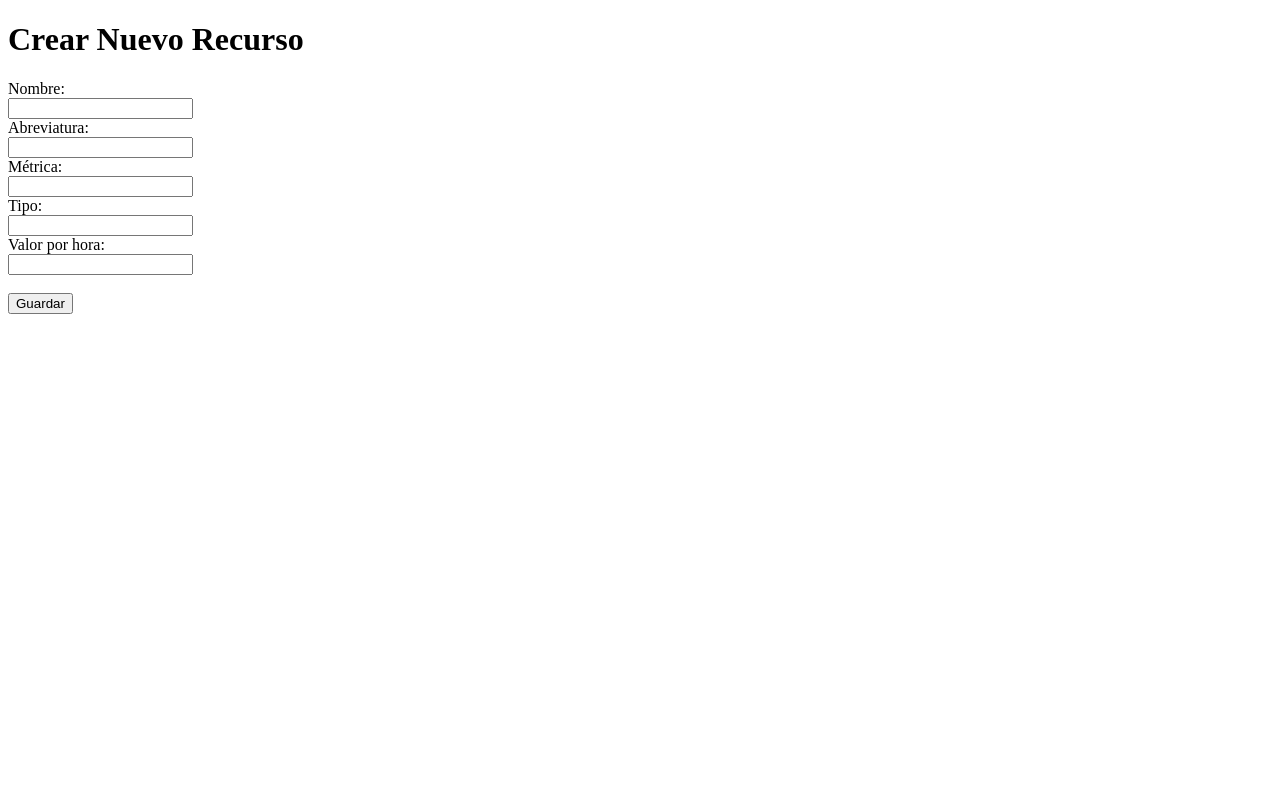
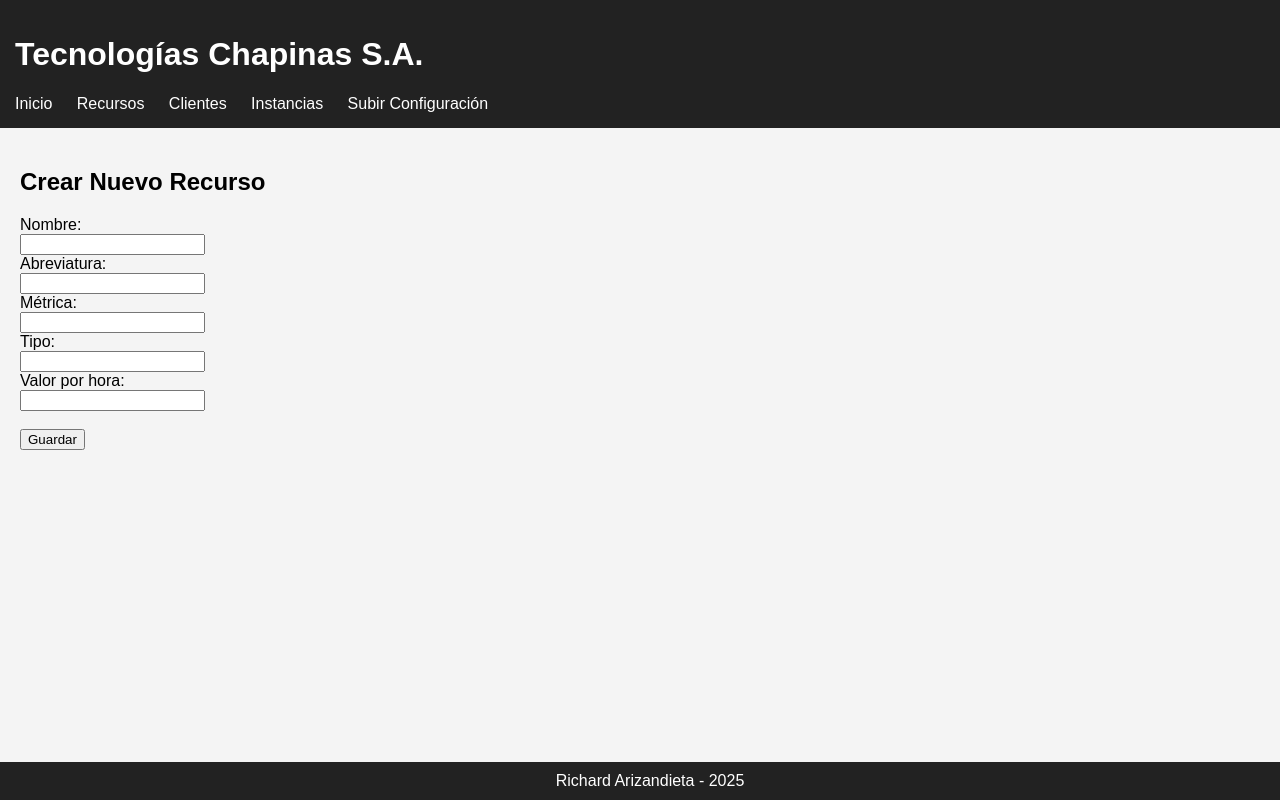
Before and after one commit to natstyles/IPC2_Proyecto3_202400111, a Django app: page /recursos/nuevo/ in a window 1280 px wide. Run offline with Django 5.2, Linux system fonts and the light colour scheme.

Commit message:
Heredar base.html

```diff
--- a/frontend/frontend/settings.py
+++ b/frontend/frontend/settings.py
@@ -11,6 +11,7 @@ https://docs.djangoproject.com/en/5.2/ref/settings/
 """
 
 from pathlib import Path
+import os
 
 # Build paths inside the project like this: BASE_DIR / 'subdir'.
 BASE_DIR = Path(__file__).resolve().parent.parent
@@ -58,7 +59,7 @@ ROOT_URLCONF = 'frontend.urls'
 TEMPLATES = [
     {
         'BACKEND': 'django.template.backends.django.DjangoTemplates',
-        'DIRS': [],
+        'DIRS': [os.path.join(BASE_DIR, 'templates')],
         'APP_DIRS': True,
         'OPTIONS': {
             'context_processors': [
--- a/frontend/recursos/templates/recursos/nuevo.html
+++ b/frontend/recursos/templates/recursos/nuevo.html
@@ -1,11 +1,10 @@
 <!DOCTYPE html>
-<html lang="es">
-<head>
-    <meta charset="UTF-8">
-    <title>Nuevo Recurso</title>
-</head>
-<body>
-    <h1>Crear Nuevo Recurso</h1>
+{% extends "base.html" %}
+
+{% block title %}Nuevo Recurso{% endblock %}
+
+{% block content %}
+<h2>Crear Nuevo Recurso</h2>
     <form method="POST">
         {% csrf_token %}
         <label>Nombre:</label><br>
@@ -25,5 +24,4 @@
 
         <button type="submit">Guardar</button>
     </form>
-</body>
-</html>
+{% endblock %}
--- /dev/null
+++ b/frontend/templates/base.html
@@ -0,0 +1,64 @@
+<!DOCTYPE html>
+<html lang="es">
+<head>
+    <meta charset="UTF-8">
+    <meta name="viewport" content="width=device-width, initial-scale=1.0">
+    <title>{% block title %}Tecnologías Chapinas S.A.{% endblock %}</title>
+
+    <style>
+        body {
+            font-family: Arial, sans-serif;
+            margin: 0;
+            background-color: #f4f4f4;
+        }
+        header {
+            background-color: #222;
+            color: #fff;
+            padding: 15px;
+        }
+        nav a {
+            color: #fff;
+            margin-right: 20px;
+            text-decoration: none;
+        }
+        nav a:hover {
+            text-decoration: underline;
+        }
+        main {
+            padding: 20px;
+        }
+        footer {
+            background-color: #222;
+            color: white;
+            text-align: center;
+            padding: 10px;
+            position: fixed;
+            bottom: 0;
+            left: 0;
+            width: 100%;
+        }
+    </style>
+</head>
+<body>
+    <header>
+        <h1>Tecnologías Chapinas S.A.</h1>
+        <nav>
+            <a href="/">Inicio</a>
+            <a href="/recursos/">Recursos</a>
+            <a href="/clientes/">Clientes</a>
+            <a href="/instancias/">Instancias</a>
+            <a href="/configuracion/subir/">Subir Configuración</a>
+        </nav>
+    </header>
+
+    <main>
+        {% block content %}
+        <!-- CONTENT -->
+        {% endblock %}
+    </main>
+
+    <footer>
+        Richard Arizandieta - 2025
+    </footer>
+</body>
+</html>
```
Also changed, not shown: frontend/recursos/templates/recursos/listar.html (+8 -11 lines).
